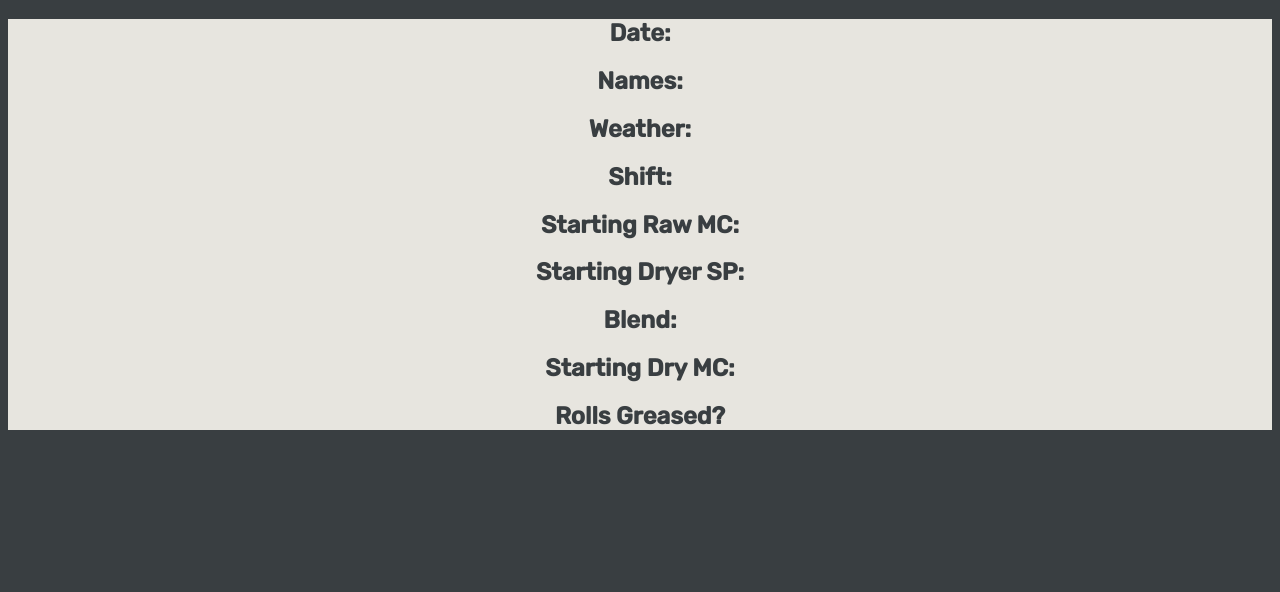
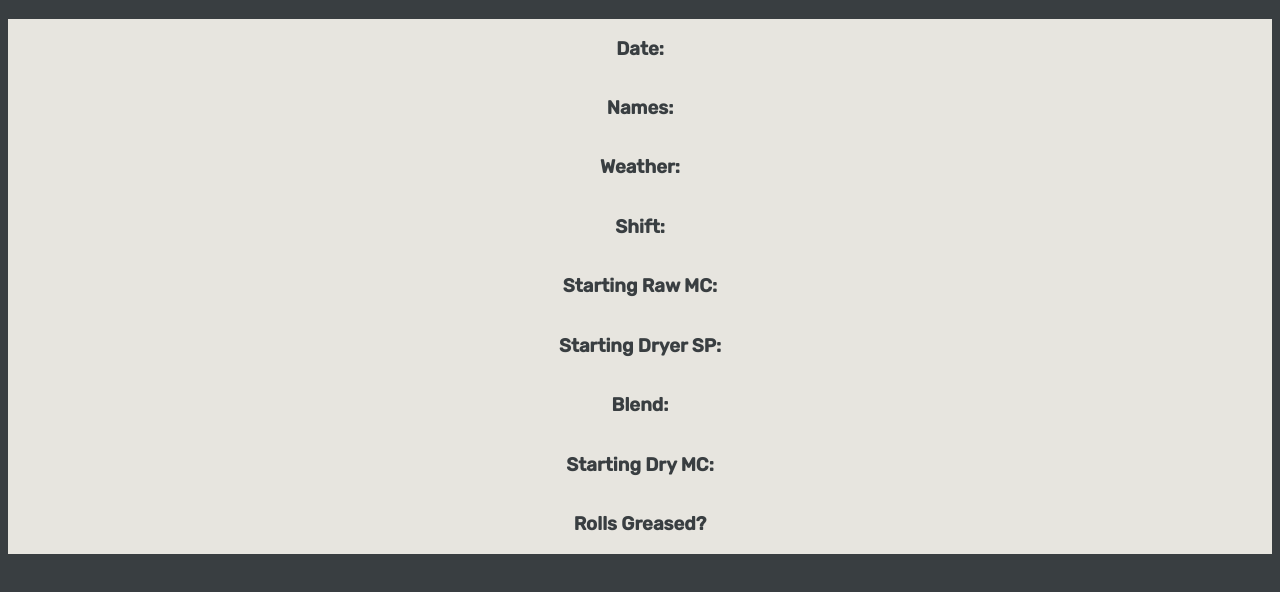
Before and after one commit to DevRogue20/Taruma, a plain HTML site: page Daily Log/index.html in a window 1280 px wide. Shown: the part 196-788 px from the top of the page. Drawn offline with Linux system fonts and the light colour scheme.

Commit message:
CSS changes

```diff
--- a/Daily Log/CSS/styles.css
+++ b/Daily Log/CSS/styles.css
@@ -9,7 +9,7 @@ h1  {
   font-family: 'Rubik', sans-serif;
 }
 
-h2 {
+h3 {
   color: #393E41;
   text-align: center;
   font-family: 'Rubik', sans-serif;
@@ -22,6 +22,7 @@ h2 {
 }
 
 .middle-container {
+  display: grid;
   margin: 0 0 0 0;
   background-color: #E7E5DF;
 }
--- a/Daily Log/index.html
+++ b/Daily Log/index.html
@@ -15,15 +15,15 @@
       <h1 class="heading">Taruma, LLC Daily Operations Log</h1>
     </div>
     <div class="middle-container">
-      <h2>Date:</h2>
-      <h2>Names:</h2>
-      <h2>Weather:</h2>
-      <h2>Shift:</h2>
-      <h2>Starting Raw MC:</h2>
-      <h2>Starting Dryer SP:</h2>
-      <h2>Blend:</h2>
-      <h2>Starting Dry MC:</h2>
-      <h2>Rolls Greased?</h2>
+      <h3>Date:</h3>
+      <h3>Names:</h3>
+      <h3>Weather:</h3>
+      <h3>Shift:</h3>
+      <h3>Starting Raw MC:</h3>
+      <h3>Starting Dryer SP:</h3>
+      <h3>Blend:</h3>
+      <h3>Starting Dry MC:</h3>
+      <h3>Rolls Greased?</h3>
     </div>
   </body>
 </html>
```
